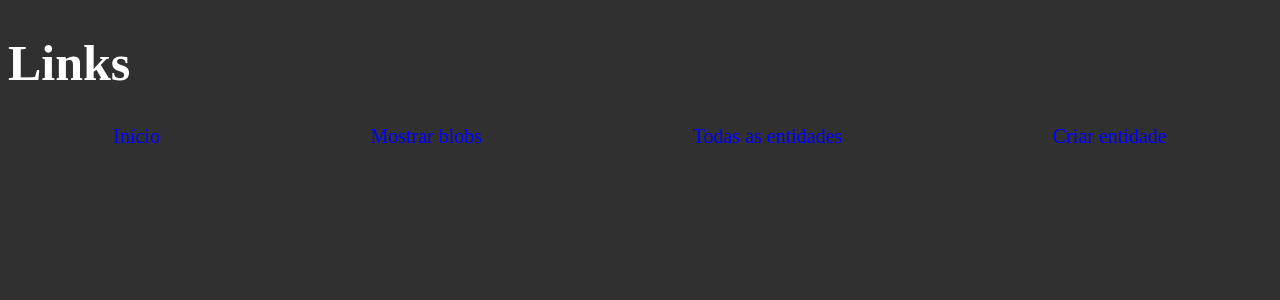
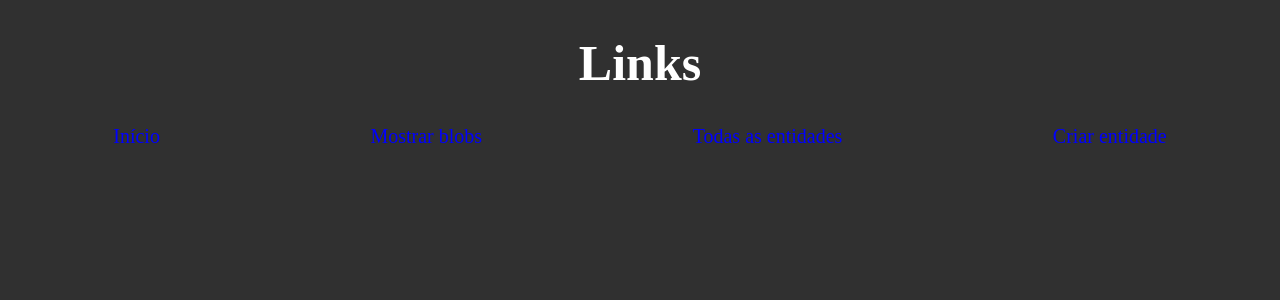
Before and after one commit to notOliveira/Blobs-Azure-DSM002, a Django app: page / in a window 1280 px wide. Shown: the top 300 px of the page. Run offline with Django 5.2, Linux system fonts and the light colour scheme.

Commit message:
Centralizando texto

```diff
--- a/blobcn/templates/blobcn/base.html
+++ b/blobcn/templates/blobcn/base.html
@@ -98,7 +98,7 @@
 
 <body>
     <main>
-        <h1>Links</h1>
+        <h1 class="txt-center">Links</h1>
 
         <div class="links">
             <a href="{% url 'index' %}">Início</a>
```
